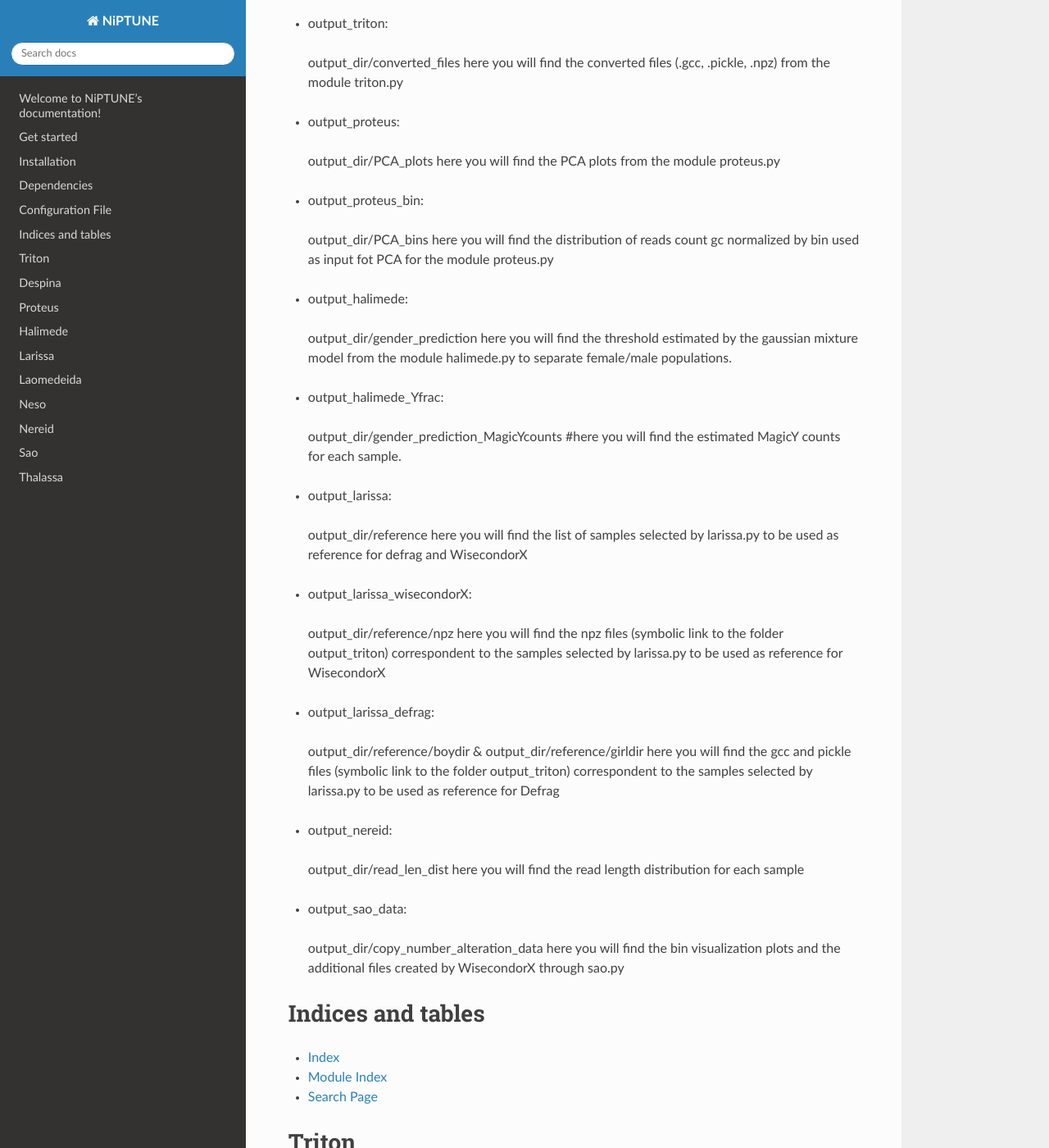
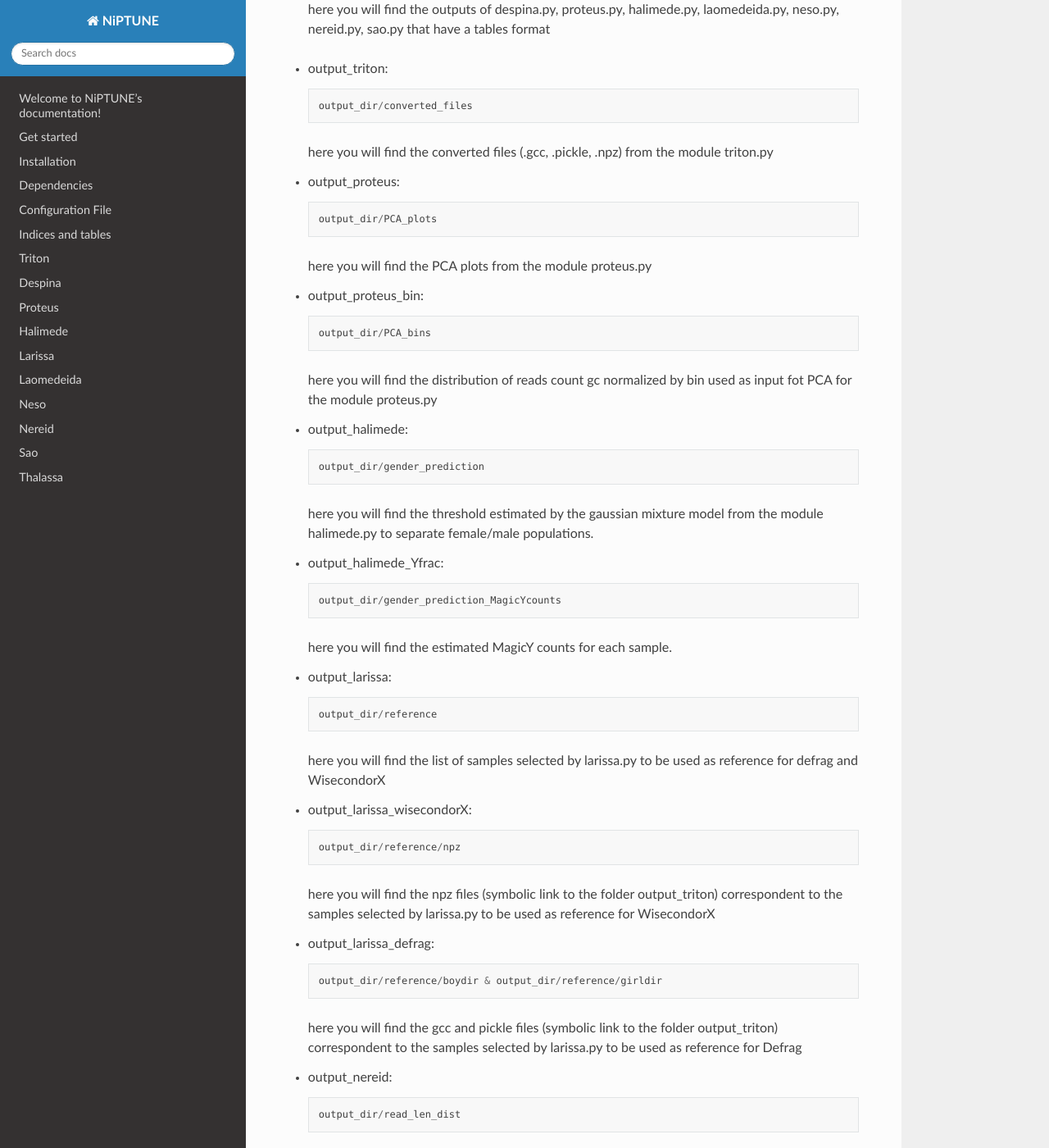
Before and after one commit to dprat/niptune_docs, a Sphinx documentation site: the page built from docs/index.rst, in a window 1280 px wide and 1400 px high, scrolled down 1216 px. Shown: the whole window at 82% size. Built offline with Sphinx 7.4.7 and the Read the Docs theme 2.0.0, drawn with Linux system fonts in a browser that asks for light colours; some of the changed text lies outside the part shown.

Commit message:
update with conf file and deps

```diff
--- a/docs/index.rst
+++ b/docs/index.rst
@@ -63,28 +63,60 @@ For every new analysis the user has to modify this parameter in order to not ove
 
 **Subdirectories of NiPTUNE output:**
 
-* output_tables:
- output_dir/tables here you will find the outputs of despina.py, proteus.py, halimede.py, laomedeida.py, neso.py, nereid.py, sao.py that have a tables format
-* output_triton:
- output_dir/converted_files here you will find the converted files (.gcc, .pickle, .npz) from the module triton.py
-* output_proteus:
- output_dir/PCA_plots here you will find the PCA plots  from the module proteus.py
-* output_proteus_bin:
- output_dir/PCA_bins here you will find the distribution of reads count gc normalized by bin used as input fot PCA for the module proteus.py
-* output_halimede:
- output_dir/gender_prediction here you will find the threshold estimated by the gaussian mixture model from the module halimede.py to separate female/male populations.
-* output_halimede_Yfrac:
- output_dir/gender_prediction_MagicYcounts #here you will find the estimated MagicY counts for each sample.
-* output_larissa:
- output_dir/reference here you will find the list of samples selected by larissa.py to be used as reference for defrag and WisecondorX
-* output_larissa_wisecondorX:
- output_dir/reference/npz here you will find the npz files (symbolic link to the folder output_triton) correspondent to the samples selected by larissa.py to be used as reference for WisecondorX
-* output_larissa_defrag:
- output_dir/reference/boydir & output_dir/reference/girldir here you will find the gcc and pickle files (symbolic link to the folder output_triton) correspondent to the samples selected by larissa.py to be used as reference for Defrag
-* output_nereid:
- output_dir/read_len_dist here you will find the read length distribution for each sample
-* output_sao_data:
- output_dir/copy_number_alteration_data here you will find the bin visualization plots and the additional files created by WisecondorX  through sao.py
+* output_tables::
+
+   output_dir/tables
+ here you will find the outputs of despina.py, proteus.py, halimede.py, laomedeida.py, neso.py, nereid.py, sao.py that have a tables format
+
+* output_triton::
+
+   output_dir/converted_files
+  here you will find the converted files (.gcc, .pickle, .npz) from the module triton.py
+
+* output_proteus::
+
+   output_dir/PCA_plots
+  here you will find the PCA plots  from the module proteus.py
+
+* output_proteus_bin::
+
+   output_dir/PCA_bins
+  here you will find the distribution of reads count gc normalized by bin used as input fot PCA for the module proteus.py
+
+* output_halimede::
+
+   output_dir/gender_prediction
+  here you will find the threshold estimated by the gaussian mixture model from the module halimede.py to separate female/male populations.
+
+* output_halimede_Yfrac::
+
+   output_dir/gender_prediction_MagicYcounts
+  here you will find the estimated MagicY counts for each sample.
+
+* output_larissa::
+
+   output_dir/reference
+  here you will find the list of samples selected by larissa.py to be used as reference for defrag and WisecondorX
+
+* output_larissa_wisecondorX::
+
+   output_dir/reference/npz
+  here you will find the npz files (symbolic link to the folder output_triton) correspondent to the samples selected by larissa.py to be used as reference for WisecondorX
+
+* output_larissa_defrag::
+
+   output_dir/reference/boydir & output_dir/reference/girldir
+  here you will find the gcc and pickle files (symbolic link to the folder output_triton) correspondent to the samples selected by larissa.py to be used as reference for Defrag
+
+* output_nereid::
+
+   output_dir/read_len_dist
+  here you will find the read length distribution for each sample
+
+* output_sao_data::
+
+   output_dir/copy_number_alteration_data
+  here you will find the bin visualization plots and the additional files created by WisecondorX  through sao.py.
 
 
 
@@ -111,8 +143,8 @@ Output: Files are stored in the directory ``converted_files``
 
 Arguments::
 
-* -p, --binSizePickle, default=1Mb, to set the size of bins for gcc and pickle files
-* -n, --binSizeNpz, default=5Kb, to set the size of bins for npz files
+ -p, --binSizePickle, default=1Mb, to set the size of bins for gcc and pickle files
+ -n, --binSizeNpz, default=5Kb, to set the size of bins for npz files
 
 Despina
 ==================
@@ -139,7 +171,7 @@ Output: one table with sample names and associated PCA plot. Results are stored
 
 Arguments:::
 
-* -r, --routine, default = False, to choose whether you need to use PCA in routine. By default this option is set to False and compute a PCA of reference with all the cohort data.
+ -r, --routine, default = False, to choose whether you need to use PCA in routine. By default this option is set to False and compute a PCA of reference with all the cohort data.
 
 Halimede
 ==================
@@ -153,8 +185,8 @@ Output: one table with sample names and associated gender predicted (M/F). Resul
 
 Arguments::
 
-* -s, --setThreshold, default = False, to choose whether you need to calculate the threshold or not.
-* -t, --thresholdValue, default = automatically uses the threshold estimated when the option s=True, to set a different threshold compared to the one estimated by the gaussian mixture model (in general you do not need to set this value, we suggest to use this option only for testing purposes).
+ -s, --setThreshold, default = False, to choose whether you need to calculate the threshold or not.
+ -t, --thresholdValue, default = automatically uses the threshold estimated when the option s=True, to set a different threshold compared to the one estimated by the gaussian mixture model (in general you do not need to set this value, we suggest to use this option only for testing purposes).
 
 
 Larissa
@@ -167,9 +199,9 @@ Output: list of samples selected as reference (stored in the directory reference
 
 Arguments::
 
-* -n, --numberSamples, default=100, to set the number of samples to create reference.
-* -b, --binSizeNpz, default=1Kb, to set the size of bins for npz conversion
-* -c, --cpus, default=1, to set the number of threads to use
+ -n, --numberSamples, default=100, to set the number of samples to create reference.
+ -b, --binSizeNpz, default=1Kb, to set the size of bins for npz conversion
+ -c, --cpus, default=1, to set the number of threads to use
 
 
 Laomedeida
@@ -184,7 +216,7 @@ Output: one table with sample names and associated ff estimated by Defrag a meth
 
 Arguments::
 
-* -g, --GCcorrection, default=True, to set whether to apply GC correction before Defrag calculation.
+ -g, --GCcorrection, default=True, to set whether to apply GC correction before Defrag calculation.
 
 
 Neso
@@ -210,8 +242,8 @@ Output: one table with sample names and associated e values for chr18 and chr21
 
 Arguments::
 
-* -r18, --fetalRange_chr18, default=“121:165”, to set the range of reads length to be considered as most likely fetal for chr18
-* -r21, --fetalRange_chr21, default==“109:164”, to set the range of reads length to be considered as most likely fetal for chr18
+ -r18, --fetalRange_chr18, default=“121:165”, to set the range of reads length to be considered as most likely fetal for chr18
+ -r21, --fetalRange_chr21, default==“109:164”, to set the range of reads length to be considered as most likely fetal for chr18
 
 
 Sao
```
Also changed, not shown: 4 other files.
